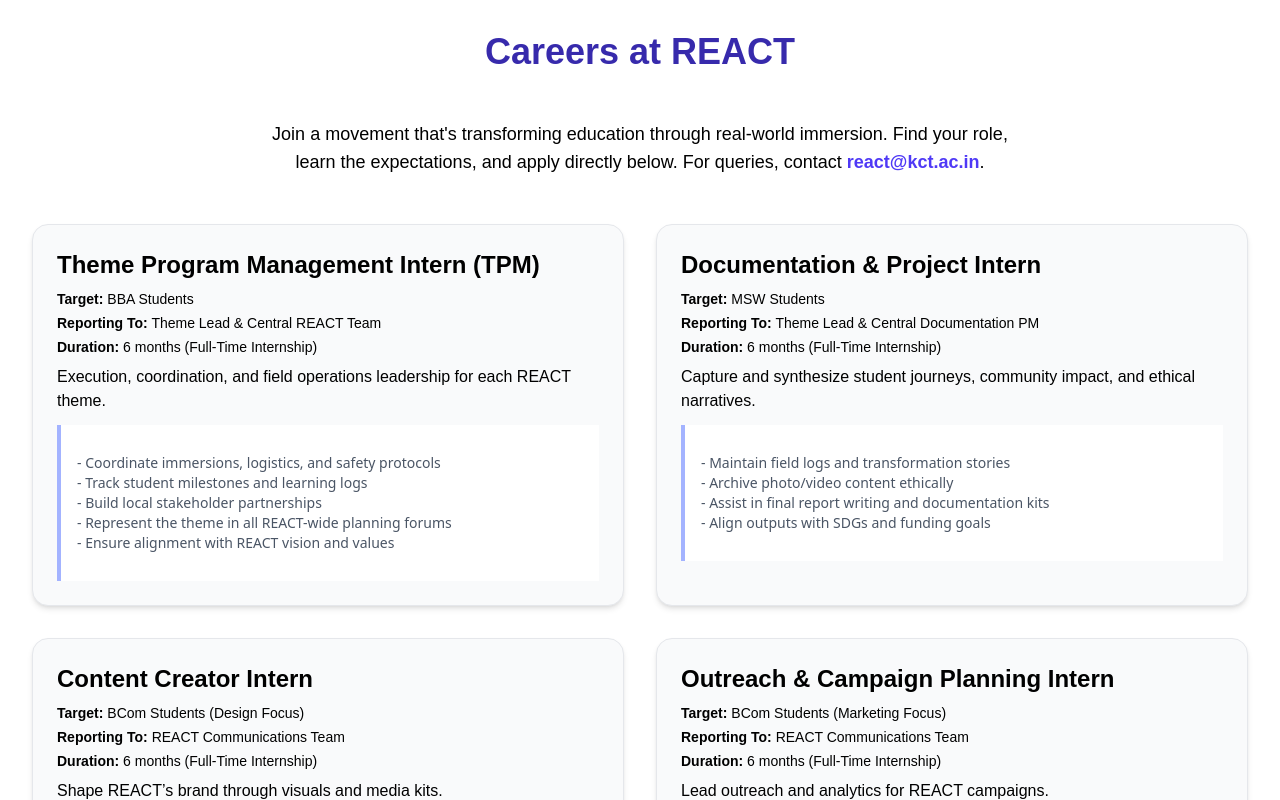
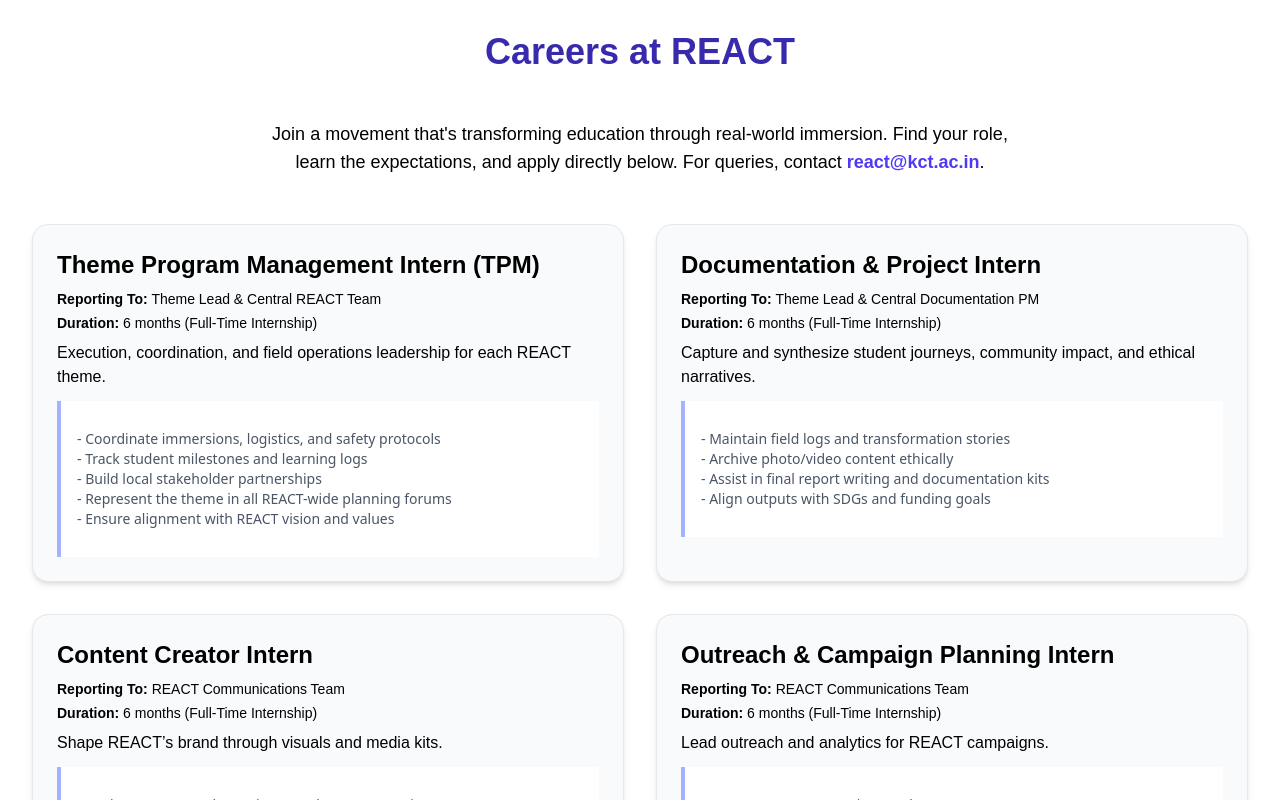
Before and after one commit to REACT-Kumaraguru/REACT, a Next.js app: page /react/career in a window 1280 px wide. Shown: the top 800 px of the page. Built offline with nearby package versions, Linux system fonts and the light colour scheme.

Commit message:
Careers updated

```diff
--- a/app/react/career/JobCard.tsx
+++ b/app/react/career/JobCard.tsx
@@ -15,7 +15,7 @@ export const JobCard: React.FC<JobCardProps> = ({ title, target, reportTo, descr
   return (
     <div className="bg-gray-50 border border-gray-200 rounded-2xl p-6 shadow-md hover:shadow-xl transition-all duration-300">
       <h3 className="text-2xl font-bold text-indigo-800 mb-2">{title}</h3>
-      <p className="text-sm text-gray-500 mb-1"><strong>Target:</strong> {target}</p>
+      {/* <p className="text-sm text-gray-500 mb-1"><strong>Target:</strong> {target}</p> */}
       <p className="text-sm text-gray-500 mb-1"><strong>Reporting To:</strong> {reportTo}</p>
       <p className="text-sm text-gray-500 mb-2"><strong>Duration:</strong> 6 months (Full-Time Internship)</p>
       <p className="text-md font-medium text-gray-700 mb-3">{description}</p>
```
